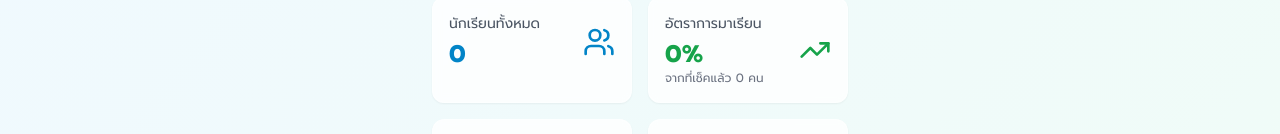
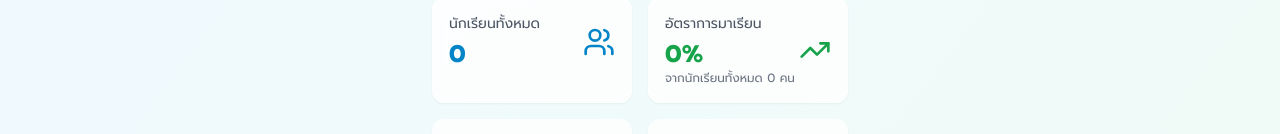
Before and after one commit to kangfuprickly/rean-dek-tracker, a React (Vite) app: page / in a window 1280 px wide. Shown: the part 361-495 px from the top of the page. Built offline with nearby package versions, Linux system fonts and the light colour scheme; no server answers; the database is empty.

Commit message:
Fix: Show total students in stats
Updated attendance statistics to reflect the total number of students, not limited to the first 1000.
-edited src/utils/attendanceStats.ts

```diff
--- a/src/components/stats/AttendanceSummaryCards.tsx
+++ b/src/components/stats/AttendanceSummaryCards.tsx
@@ -13,8 +13,9 @@ interface AttendanceSummaryCardsProps {
 }
 
 export default function AttendanceSummaryCards({ stats }: AttendanceSummaryCardsProps) {
+  // คำนวณอัตราการมาเรียนจากนักเรียนทั้งหมด
+  const attendanceRate = stats.totalStudents > 0 ? Math.round((stats.presentToday / stats.totalStudents) * 100) : 0;
   const totalChecked = stats.presentToday + stats.absentToday;
-  const attendanceRate = totalChecked > 0 ? Math.round((stats.presentToday / totalChecked) * 100) : 0;
 
   return (
     <div className="grid grid-cols-2 gap-4 mb-6">
@@ -36,7 +37,7 @@ export default function AttendanceSummaryCards({ stats }: AttendanceSummaryCards
             <div>
               <p className="text-sm text-gray-600 mb-1">อัตราการมาเรียน</p>
               <p className="text-2xl font-bold text-thai-green-600">{attendanceRate}%</p>
-              <p className="text-xs text-gray-500">จากที่เช็คแล้ว {totalChecked} คน</p>
+              <p className="text-xs text-gray-500">จากนักเรียนทั้งหมด {stats.totalStudents.toLocaleString()} คน</p>
             </div>
             <TrendingUp className="w-8 h-8 text-thai-green-600" />
           </div>
```
